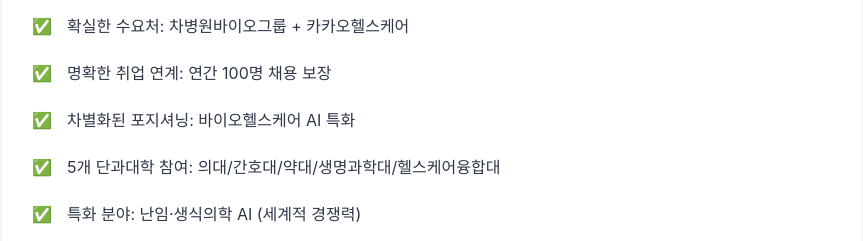
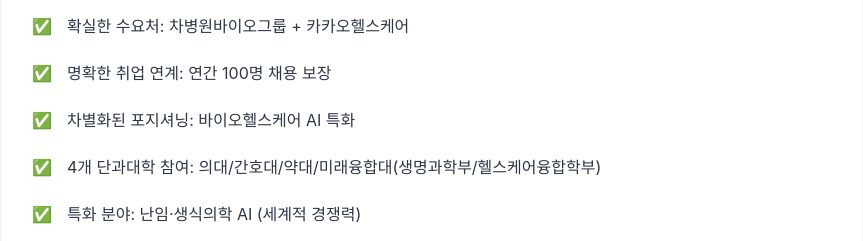
Before and after one commit to sdkparkforbi/cha-bootcamp-2026, a plain HTML site: page index.html in a window 1280 px wide. Shown: the part 921-1162 px from the top of the page, without its empty margins (208-1071 px from the left). Drawn offline with Linux system fonts and the light colour scheme.

Commit message:
Update index.html

```diff
--- a/index.html
+++ b/index.html
@@ -513,7 +513,7 @@
         <li>확실한 수요처: 차병원바이오그룹 + 카카오헬스케어</li>
         <li>명확한 취업 연계: 연간 100명 채용 보장</li>
         <li>차별화된 포지셔닝: 바이오헬스케어 AI 특화</li>
-        <li>5개 단과대학 참여: 의대/간호대/약대/생명과학대/헬스케어융합대</li>
+        <li>4개 단과대학 참여: 의대/간호대/약대/미래융합대(생명과학부/헬스케어융합학부)</li>
         <li>특화 분야: 난임·생식의학 AI (세계적 경쟁력)</li>
     </ul>
 </section>
```
